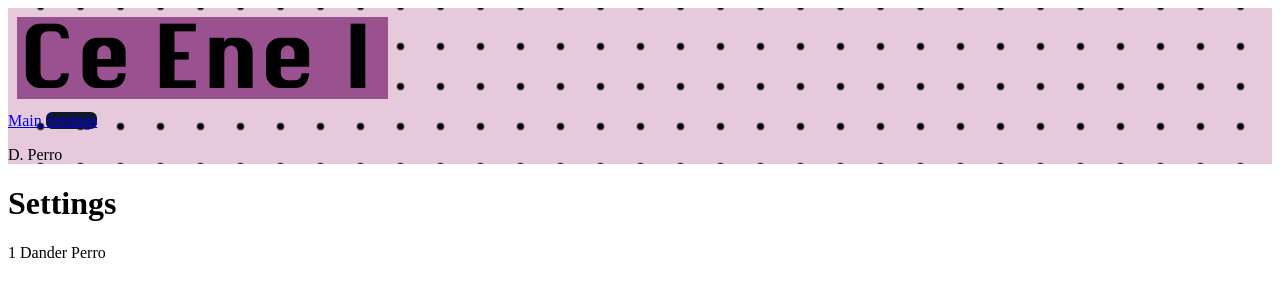
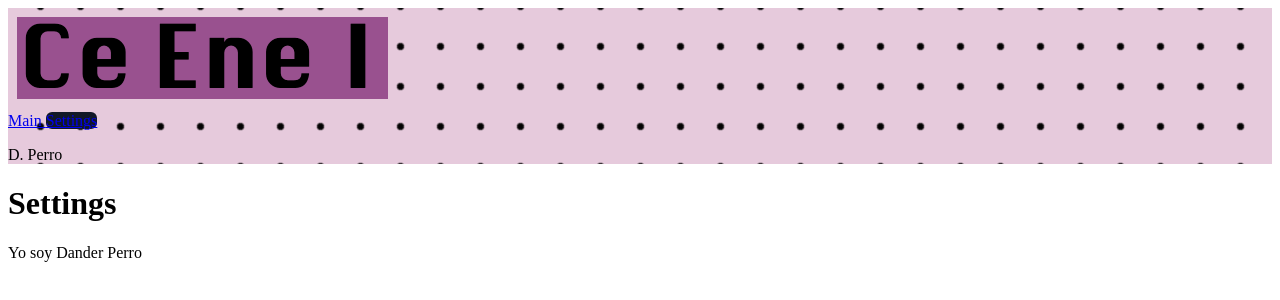
Before and after one commit to KNTH01/baguette-deluxe, a Vue app: page /settings in a window 1280 px wide. Shown: the top 300 px of the page. Built offline with nearby package versions, Linux system fonts and the light colour scheme; data requests are answered from the project's data file.

Commit message:
Design Settings page

```diff
--- a/src/apps/missions/views/Detail.vue
+++ b/src/apps/missions/views/Detail.vue
@@ -1,7 +1,7 @@
 <template>
   <div>
     <div v-if="mission">
-      <h1 class="my-4 text-lg">
+      <h1 class="my-4 text-xl">
         Mission: <span class="underline">{{ mission.name }}</span>
       </h1>
       <EditMission :mission="mission"></EditMission>
--- a/src/apps/missions/views/Settings.vue
+++ b/src/apps/missions/views/Settings.vue
@@ -1,8 +1,13 @@
 <template>
   <div>
-    <h1>Settings</h1>
-    {{ profile.id }}
-    {{ profile.name }}
+    <h1 class="my-4 text-xl">Settings</h1>
+
+    <p>
+      Yo soy
+      <span class="text-lg font-semibold">
+        {{ profile.name }}
+      </span>
+    </p>
   </div>
 </template>
 
```
